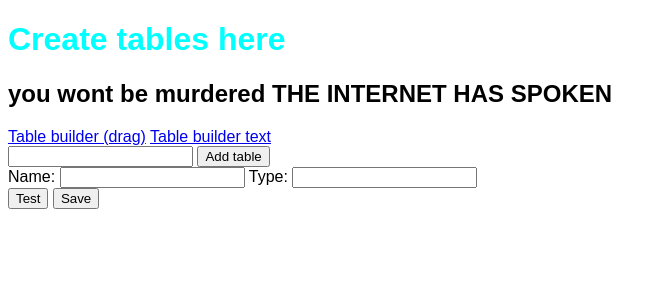
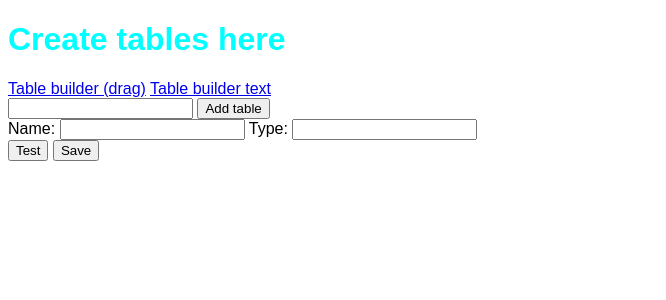
Before and after one commit to Lilley-DL/dbhelper, a Flask app: page / in a window 1280 px wide. Shown: the top 300 px of the page, without its empty margins (0-666 px from the left). Run offline with Flask 3, Linux system fonts and the light colour scheme.

Commit message:
removed a silly message

```diff
--- a/templates/index.html
+++ b/templates/index.html
@@ -5,7 +5,7 @@ Home
 
 {% block content %}
 <h1>Create tables here</h1>
-<h2>you wont be murdered THE INTERNET HAS SPOKEN</h2>
+
 <a href="{{url_for('tabelBulder')}}">Table builder (drag)</a>
 <a href="{{url_for('textBuilder')}}">Table builder text</a>
 <span id="warning"></span>
```
